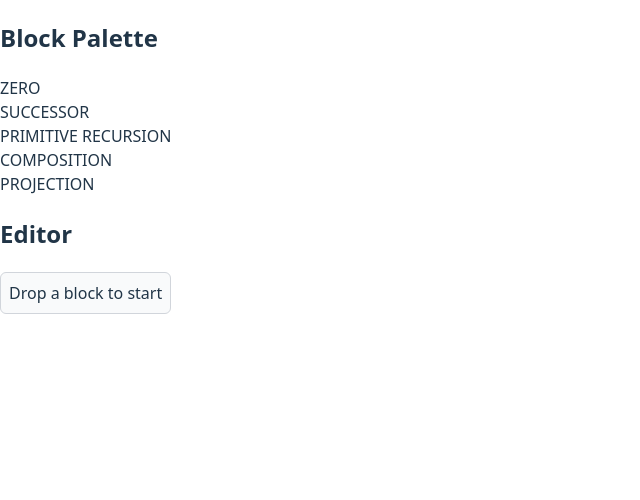
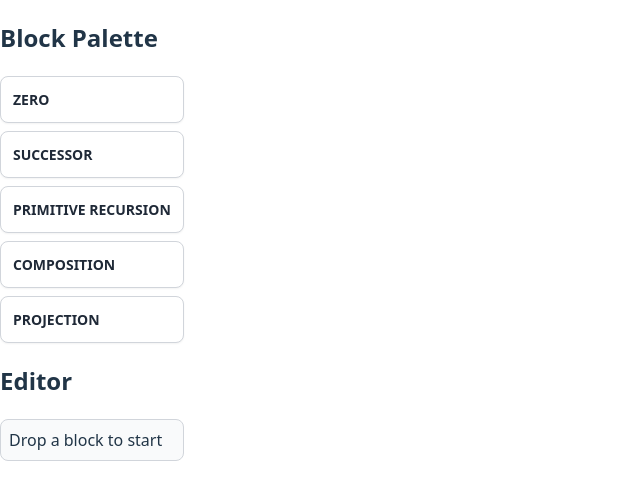
Before and after one commit to Bram-Hub/Sunflower, a React (Vite) app in the folder recursive_blocks/: page / in a window 1280 px wide. Shown: the top 500 px of the page, without its empty margins (0-640 px from the left). Built offline with nearby package versions, Linux system fonts and the light colour scheme.

Commit message:
Update CSS again

```diff
--- a/recursive_blocks/src/Block.css
+++ b/recursive_blocks/src/Block.css
@@ -1,13 +1,19 @@
 /* Block.css */
 
 /* Block container styles */
-.block-container {
+  .block-container {
     padding: 0.75rem;
     border: 1px solid #e5e7eb; /* gray-300 */
     border-radius: 0.375rem; /* rounded-md */
     background-color: white;
     box-shadow: 0 1px 2px rgba(0, 0, 0, 0.1); /* shadow-sm */
     margin-bottom: 0.75rem;
+    cursor: grab;
+  }
+
+  .block-container:hover {
+    background-color: #f9fafb; /* gray-50 */
+    box-shadow: 0 6px 12px rgba(0, 0, 0, 0.08);
   }
 
   /* Block header (type and remove button) */
@@ -25,15 +31,18 @@
 
   .remove-button {
     font-size: 0.875rem;
-    color: #f87171; /* red-400 */
+    color: #ef4444; /* red-500 */
     background: none;
     border: none;
     cursor: pointer;
-    padding: 0;
+    padding: 0.25rem 0.5rem;
+    border-radius: 0.375rem;
+    transition: background-color 0.2s ease, color 0.2s ease;
   }
 
   .remove-button:hover {
-    text-decoration: underline;
+    background-color: #fee2e2; /* red-100 */
+    color: #b91c1c; /* red-700 */
   }
 
   /* Slots container */
@@ -43,10 +52,11 @@
 
   /* Block slot styles */
   .block-slot {
-    border-radius: 0.375rem; /* rounded-md */
+    border-radius: 0.5rem; /* rounded-md */
     background-color: #f3f4f6; /* gray-100 */
     margin-bottom: 0.5rem;
     transition: background-color 0.2s ease;
+    cursor: default;
   }
 
   .block-slot.filled {
@@ -100,3 +110,47 @@
     border-color: #6366f1; /* indigo-500 */
     box-shadow: 0 0 0 1px #6366f1; /* indigo-500 */
   }
+
+  /* Draggable block styling */
+.palette-block {
+    padding: 0.75rem;
+    margin-bottom: 0.5rem;
+    border: 1px solid #d1d5db; /* Tailwind gray-300 */
+    border-radius: 0.5rem;
+    background-color: #ffffff;
+    cursor: grab;
+    user-select: none;
+    font-weight: 600;
+    color: #1f2937; /* Tailwind gray-800 */
+    transition: all 0.2s ease;
+    box-shadow: 0 1px 2px rgba(0, 0, 0, 0.05);
+    font-size: 0.875rem; /* Tailwind text-sm */
+  }
+
+  .palette-block:hover {
+    background-color: #f9fafb; /* Tailwind gray-50 */
+    transform: translateY(-1px);
+    box-shadow: 0 4px 6px rgba(0, 0, 0, 0.1);
+  }
+
+  .palette-block:active {
+    cursor: grabbing;
+    transform: scale(0.98);
+    box-shadow: 0 2px 4px rgba(0, 0, 0, 0.15);
+  }
+
+  /* Optional: animate appearance */
+  .palette-block-appear {
+    animation: fadeInUp 0.3s ease;
+  }
+
+  @keyframes fadeInUp {
+    from {
+      opacity: 0;
+      transform: translateY(8px);
+    }
+    to {
+      opacity: 1;
+      transform: translateY(0);
+    }
+  }
--- a/recursive_blocks/src/BlockPalette.tsx
+++ b/recursive_blocks/src/BlockPalette.tsx
@@ -22,8 +22,7 @@ function DraggableBlock({ type }: { type: BlockType }) {
   return (
     <div
       ref={ref}
-      className={`p-2 mb-2 border rounded cursor-move select-none transition
-        ${isDragging ? "opacity-50" : "bg-white hover:bg-gray-50"}`}
+      className={`palette-block ${isDragging ? "opacity-50" : "palette-block-appear"}`}
     >
       {type.toUpperCase()}
     </div>
```
